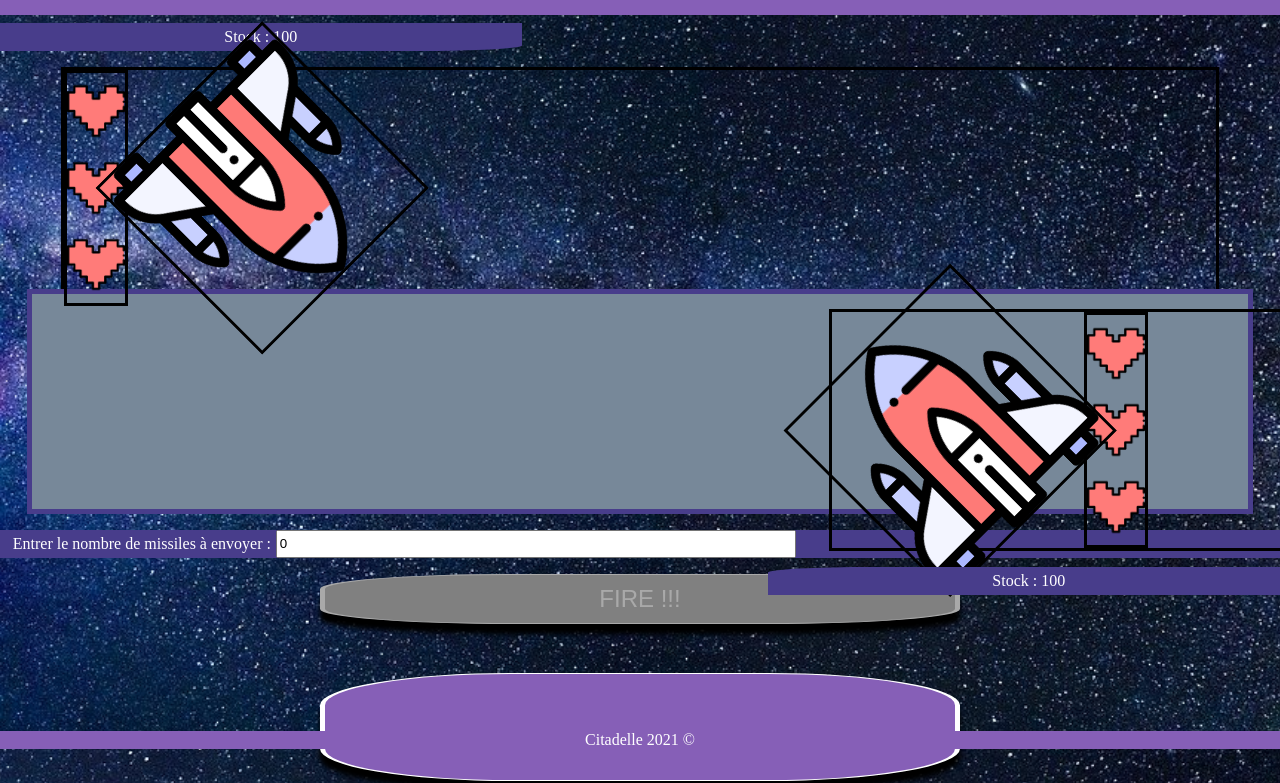
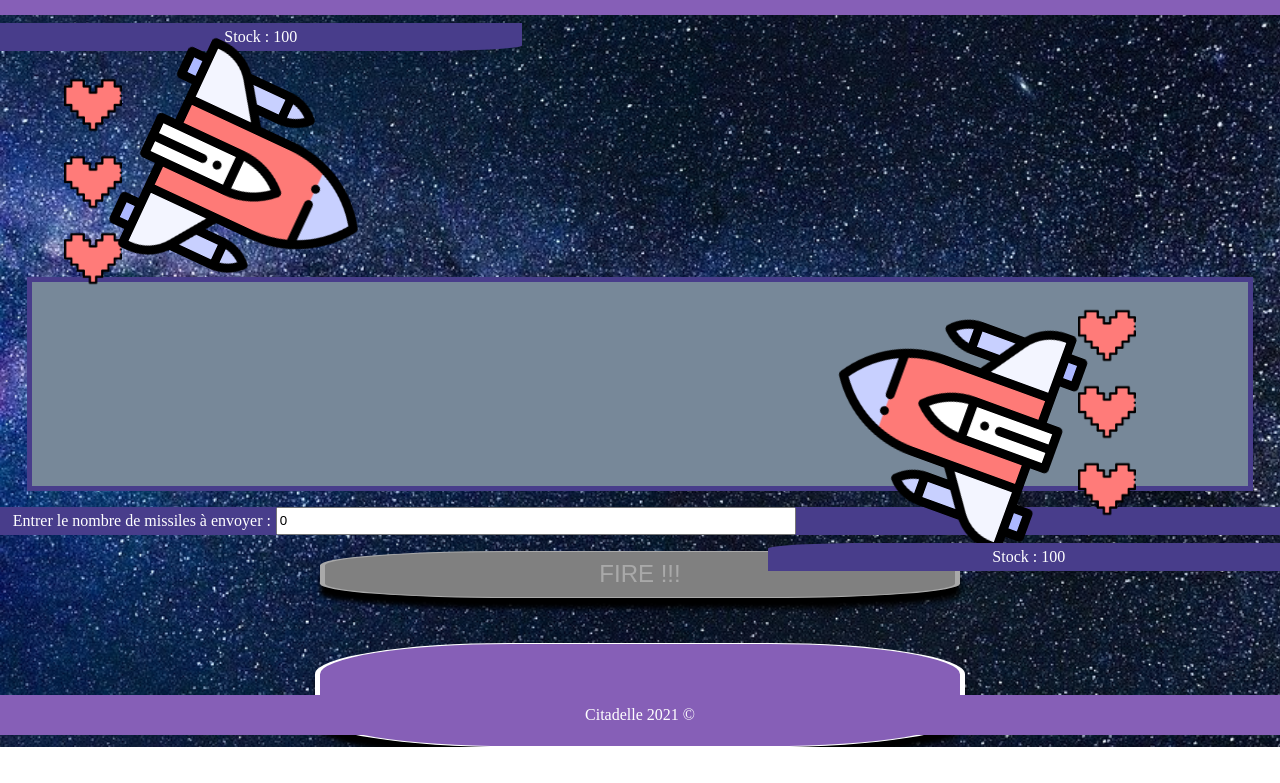
Before and after one commit to AdamRoux/P1-Citadelle, a website: page game.html in a window 1280 px wide. Shown: the part 65-848 px from the top of the page. After the commit the page ends 812 px from the top, so only its background shows below. Drawn offline with Linux system fonts and the light colour scheme.

Commit message:
HTML first version done + correction (img name, lang, div button)

```diff
--- a/gamePage.html
+++ b/game.html
@@ -1,5 +1,5 @@
 <!DOCTYPE html>
-<html lang="en">
+<html lang="fr">
 <head>
     <meta charset="UTF-8">
     <meta http-equiv="X-UA-Compatible" content="IE=edge">
@@ -19,18 +19,19 @@
             <div class="stockPlayer">Stock : 100</div>
             <div class="player">
                 <div class="lifeBar">
-                    <img src="img/heart(full).png" alt="heart full" class="heart heart1">
-                    <img src="img/heart(full).png" alt="heart full" class="heart heart2">
-                    <img src="img/heart(full).png" alt="heart full" class="heart heart3">
+                    <img src="img/heart(full).png" alt="heart full" class="heart heartPlayer1">
+                    <img src="img/heart(full).png" alt="heart full" class="heart heartPlayer2">
+                    <img src="img/heart(full).png" alt="heart full" class="heart heartPlayer3">
                 </div>
-                <img src="img/space-shuttle.png" alt="shuttle Player" class="shuttleGame shuttlePlayer">
+                <img src="img/spaceShuttle.png" alt="shuttle Player" class="shuttleGame shuttlePlayer">
             </div>
 
             <div class="bot">
-                <img src="img/space-shuttle.png" alt="shuttle Player" class="shuttleGame shuttleBot">
-                <div class="lifeBar">                    <img src="img/heart(full).png" alt="heart full" class="heart heart1">
-                    <img src="img/heart(full).png" alt="heart full" class="heart heart2">
-                    <img src="img/heart(full).png" alt="heart full" class="heart heart3">
+                <img src="img/spaceShuttle.png" alt="shuttle Player" class="shuttleGame shuttleBot">
+                <div class="lifeBar">
+                    <img src="img/heart(full).png" alt="heart full" class="heart heartBot1">
+                    <img src="img/heart(full).png" alt="heart full" class="heart heartBot2">
+                    <img src="img/heart(full).png" alt="heart full" class="heart heartBot3">
                 </div>
             </div>
             <div class="stockBot">Stock : 100</div>
@@ -43,9 +44,9 @@
                 <label for="missiles" class="labelInputGame">Entrer le nombre de missiles à envoyer :</label>
                 <input type="number" min="0" max="100" name="missiles" value="0" class="inputMissiles">
             </div>
-            <button class="button fireButton buttonActive">FIRE !!!</button>
+            <button class="button fireButton buttonDisable">FIRE !!!</button>
         </div>
-        <button class="button returnButton"></button>
+        <div class="button returnButton"></button>
 
     </main>
 
--- a/style.css
+++ b/style.css
@@ -2,7 +2,7 @@ html,
 body {
   height: 100%;
   font-size: 1em;
-  background: url("img/night_sky.jpg") ;
+  background: url("img/nightSky.jpg") ;
   background-size: cover;
   color: white;
 }
@@ -13,7 +13,7 @@ body {
   flex-direction: column;
 }
 
-main {
+nav, main {
   flex-grow: 1;
 }
 
@@ -34,7 +34,7 @@ header {
 .shuttle{
   width : 12%;
   height: 55%;
-  background: url('img/space-shuttle.png');
+  background: url('img/spaceShuttle.png');
   background-size: cover;
 }
 
@@ -80,6 +80,7 @@ footer {
 .button{
   width :50%;
   height: 15%;
+  margin : auto;
   font-size : 1.5rem;
   border-radius: 30%;
   background-color: #865FB7;
@@ -124,14 +125,12 @@ footer {
 .player{
   width: 90%;
   margin: auto;
-  border : 3px solid black;
   display: flex;
 }
 
 .bot{
   width: 90%;
   margin: auto;
-  border : 3px solid black;
   display: flex;
   position: relative;
   left : 60%;
@@ -140,17 +139,16 @@ footer {
 .shuttleGame{
   width : 20%;
   height : 30%;
-  border: 3px solid black;
   background: url('img/space-shuttle.png');
   background-size: cover;
 }
 
 .shuttlePlayer{
-  transform: rotate(45deg);
+  transform: rotate(25deg);
 }
 
 .shuttleBot{
-  transform: rotate(-135deg);
+  transform: rotate(-160deg);
   margin-right : 1rem;
 }
 
@@ -160,7 +158,6 @@ footer {
   justify-content: space-around;
   width: 5%;
   margin-right : 1rem;
-  border : 3px solid black;
 }
 
 .heart{
@@ -194,7 +191,7 @@ footer {
   margin-right: .5rem;
 }
 
-.buttonActive{
+.buttonDisable{
   height: 35%;
   background-color: grey;
   color : darkgray;
```
Also changed, not shown: img/nightSky.jpg (renamed from img/night_sky.jpg), img/spaceShuttle.png (renamed from img/space-shuttle.png).
